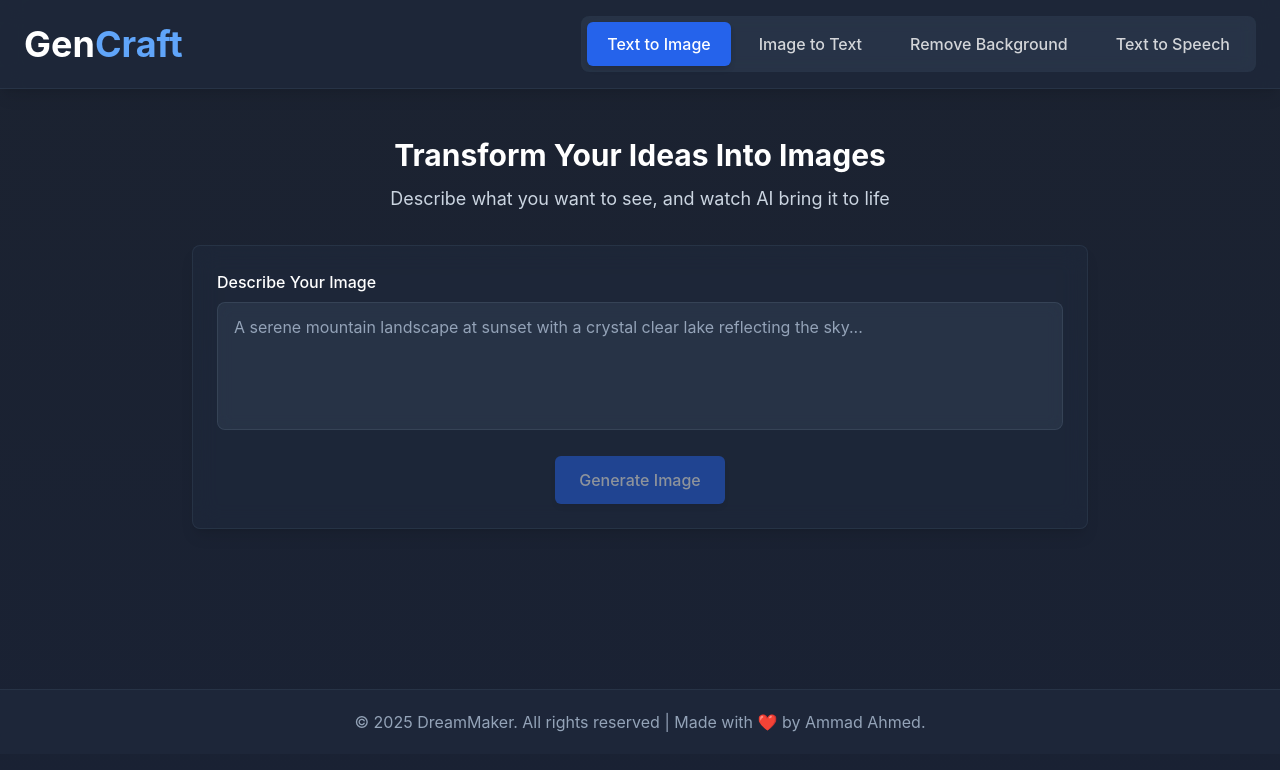
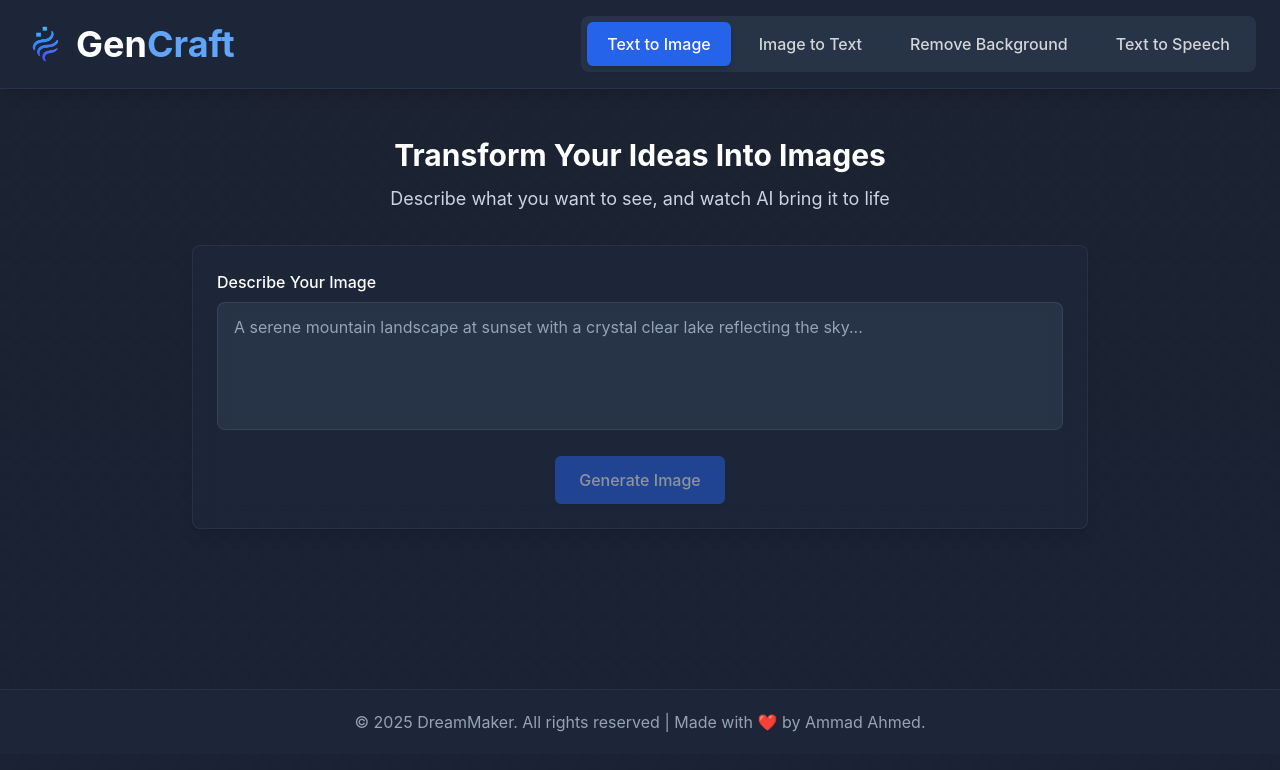
Before and after one commit to ahmedammad1709/DreamMaker-AI, a React (Vite) app: page / in a window 1280 px wide. Shown: the top 770 px of the page. Built offline with nearby package versions, Linux system fonts and the light colour scheme.

Commit message:
Added logo of GenCraft

```diff
--- a/index.html
+++ b/index.html
@@ -3,7 +3,7 @@
 
 <head>
   <meta charset="UTF-8" />
-  <link rel="icon" type="image/svg+xml" href="/vite.svg" />
+  <link rel="icon" type="image/png" href="/images/logo.png" />
   <meta name="viewport" content="width=device-width, initial-scale=1.0" />
   <title>GenCraft | All In One</title>
 </head>
--- a/src/components/Navbar.jsx
+++ b/src/components/Navbar.jsx
@@ -6,7 +6,8 @@ const Navbar = ({ activeView, setActiveView }) => {
       <div className="container mx-auto px-6 py-4">
         <div className="flex flex-col md:flex-row items-center justify-between">
           {/* Logo/Heading */}
-          <div className="mb-4 md:mb-0">
+          <div className="mb-4 md:mb-0 flex items-center gap-3">
+            <img src="/images/logo.png" alt="Logo" className="h-10 w-10" />
             <h1 className="text-3xl md:text-4xl font-bold text-white">
               Gen<span className="text-blue-400">Craft</span>
             </h1>
```
Also changed, not shown: public/images/logo.png (added).
